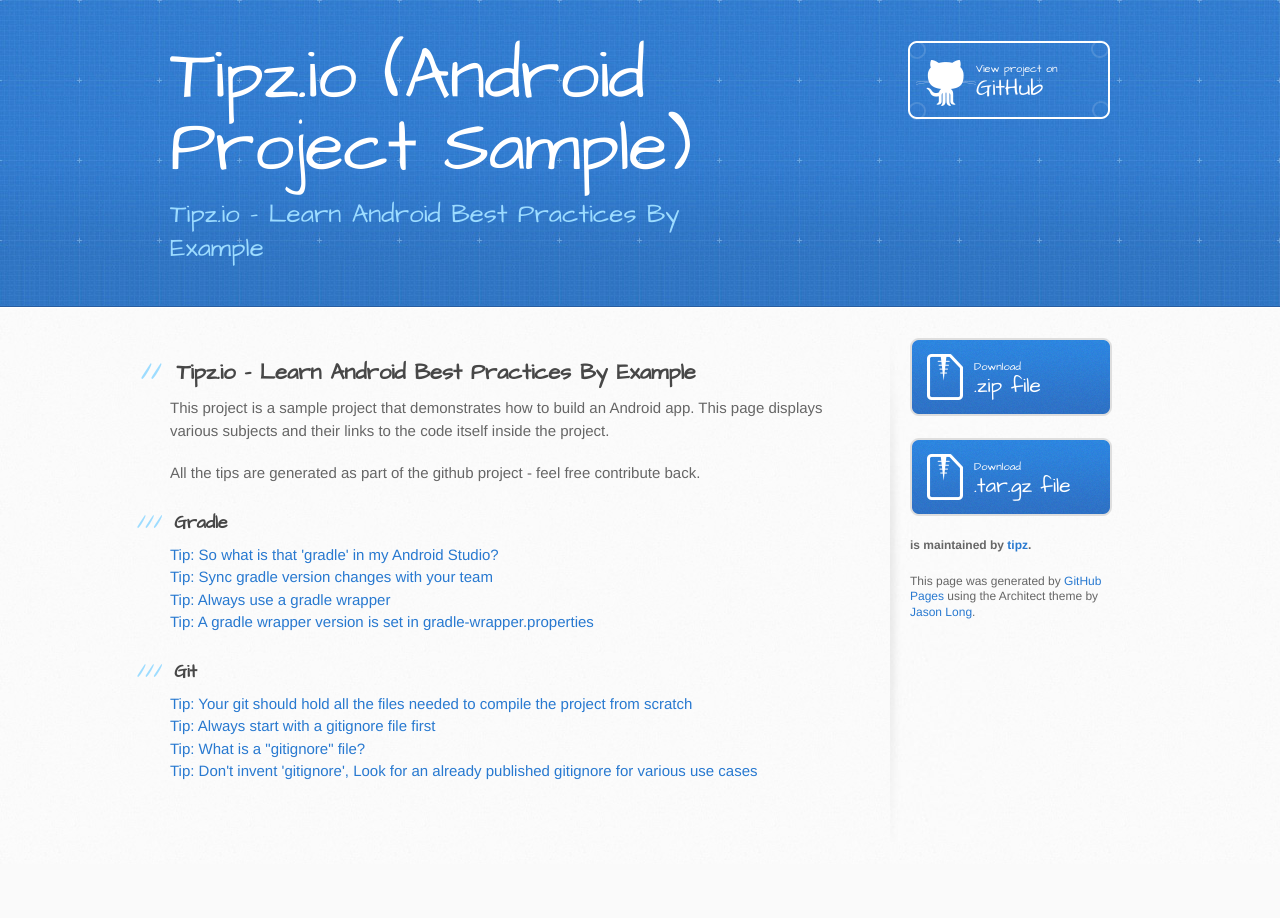
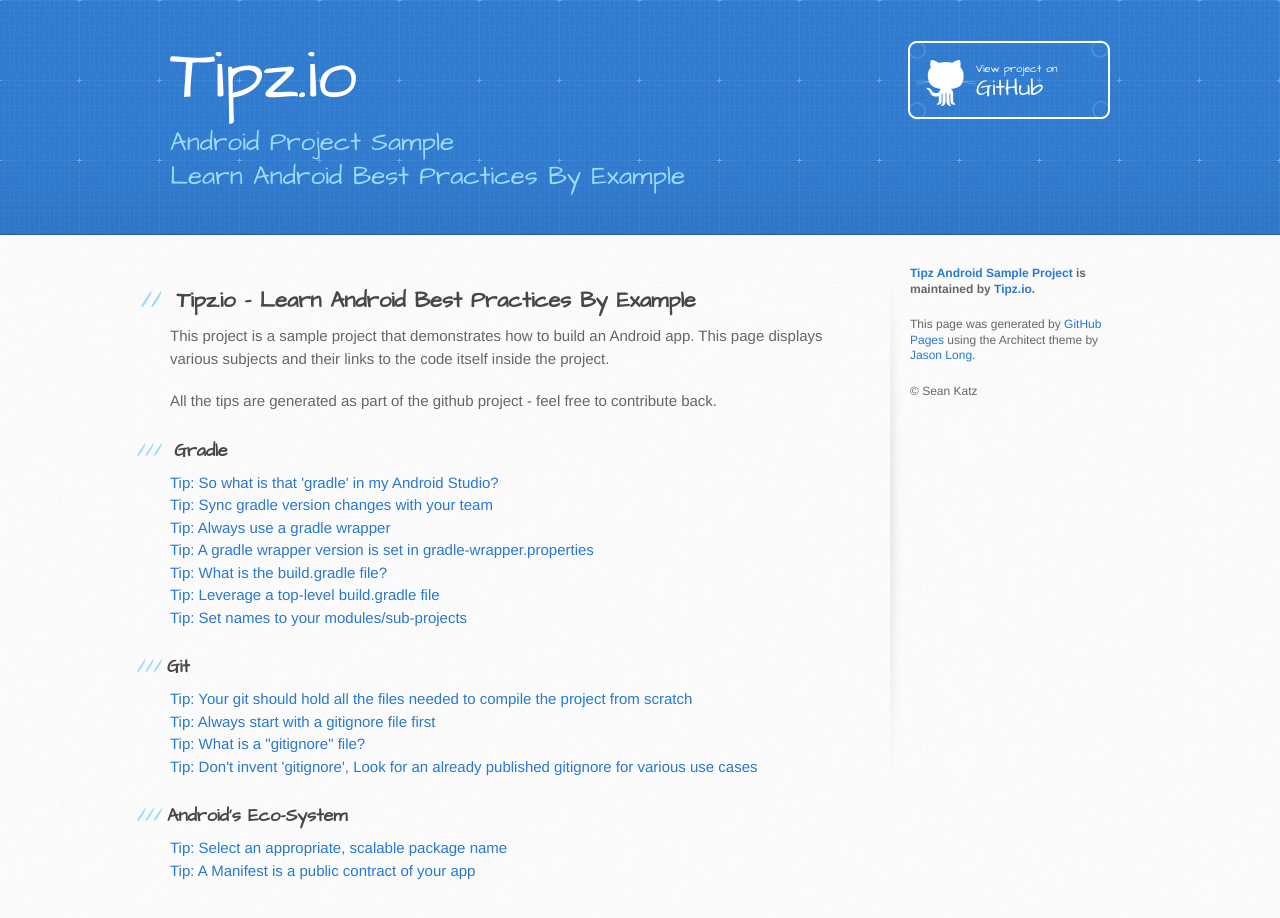
Before and after one commit to SeanZoR/tipz-android, a plain HTML site: page index.html in a window 1280 px wide. Before the commit the page ends 864 px from the top, so only its background shows below. Drawn offline with Linux system fonts and the light colour scheme.

Commit message:
Updating the index file and adding Eco-system section

```diff
--- a/index.html
+++ b/index.html
@@ -13,14 +13,15 @@
     <script src="//html5shiv.googlecode.com/svn/trunk/html5.js"></script>
     <![endif]-->
 
-    <title>Tipz.io (Android Project Sample) by tipz</title>
+    <title>Tipz.io Android Sample Project</title>
   </head>
 
   <body>
     <header>
       <div class="inner">
-        <h1>Tipz.io (Android Project Sample)</h1>
-        <h2>Tipz.io - Learn Android Best Practices By Example</h2>
+        <h1>Tipz.io</h1>
+        <h2>Android Project Sample</h2>
+        <h2>Learn Android Best Practices By Example</h2>
         <a href="https://github.com/tipz/tipz-android" class="button"><small>View project on</small> GitHub</a>
       </div>
     </header>
@@ -34,7 +35,7 @@
 <p>This project is a sample project that demonstrates how to build an Android app.
 This page displays various subjects and their links to the code itself inside the project.</p>
 
-<p>All the tips are generated as part of the github project - feel free contribute back.</p>
+<p>All the tips are generated as part of the github project - feel free to contribute back.</p>
 
 <h3>
 <a id="gradle" class="anchor" href="#gradle" aria-hidden="true"><span class="octicon octicon-link"></span></a>Gradle</h3>
@@ -42,30 +43,34 @@ This page displays various subjects and their links to the code itself inside th
 <p><a href="https://github.com/tipz/tipz-android/commit/e421bed4266d92ab378e51f4ff5aaadc1927bf86#commitcomment-9717409">Tip: So what is that 'gradle' in my Android Studio?</a><br>
 <a href="https://github.com/tipz/tipz-android/commit/e421bed4266d92ab378e51f4ff5aaadc1927bf86#commitcomment-9717309">Tip: Sync gradle version changes with your team</a><br>
 <a href="https://github.com/tipz/tipz-android/commit/e421bed4266d92ab378e51f4ff5aaadc1927bf86#commitcomment-9717411">Tip: Always use a gradle wrapper</a><br>
-<a href="https://github.com/tipz/tipz-android/commit/e421bed4266d92ab378e51f4ff5aaadc1927bf86">Tip: A gradle wrapper version is set in gradle-wrapper.properties</a>  </p>
+<a href="https://github.com/tipz/tipz-android/commit/e421bed4266d92ab378e51f4ff5aaadc1927bf86">Tip: A gradle wrapper version is set in gradle-wrapper.properties</a><br>
+<a href="https://github.com/tipz/tipz-android/commit/13a12ad01453b3fa05ba1023677b776075f35359#commitcomment-9717792">Tip: What is the build.gradle file?</a><br>
+<a href="https://github.com/tipz/tipz-android/commit/13a12ad01453b3fa05ba1023677b776075f35359#commitcomment-9717888">Tip: Leverage a top-level build.gradle file</a><br>
+<a href="https://github.com/tipz/tipz-android/commit/22ea32d6453e05bdf86a7fd144066fd2f5960a97#commitcomment-9718107">Tip: Set names to your modules/sub-projects</a><br>
+</p>
 
-<h3>
-<a id="git" class="anchor" href="#git" aria-hidden="true"><span class="octicon octicon-link"></span></a>Git</h3>
-
-<p><a href="https://github.com/tipz/tipz-android/commit/bb6a2499ed687e07d2902fe17fd3f9f0ba5e8d9b#commitcomment-9717180">Tip: Your git should hold all the files needed to compile the project from scratch</a><br>
+<h3><a id="git" class="anchor" href="#git" aria-hidden="true"><span class="octicon octicon-link"></span></a>Git</h3>
+<p>
+<a href="https://github.com/tipz/tipz-android/commit/bb6a2499ed687e07d2902fe17fd3f9f0ba5e8d9b#commitcomment-9717180">Tip: Your git should hold all the files needed to compile the project from scratch</a><br>
 <a href="https://github.com/tipz/tipz-android/commit/bb6a2499ed687e07d2902fe17fd3f9f0ba5e8d9b#commitcomment-9717168">Tip: Always start with a gitignore file first</a><br>
 <a href="https://github.com/tipz/tipz-android/commit/bb6a2499ed687e07d2902fe17fd3f9f0ba5e8d9b#commitcomment-9715909">Tip: What is a "gitignore" file?</a><br>
-<a href="https://github.com/tipz/tipz-android/commit/ccea9fbf7f56d0f508f95ce20edab4d50233b8c6#commitcomment-9715940">Tip: Don't invent 'gitignore', Look for an already published gitignore for various use cases</a>  </p>
+<a href="https://github.com/tipz/tipz-android/commit/ccea9fbf7f56d0f508f95ce20edab4d50233b8c6#commitcomment-9715940">Tip: Don't invent 'gitignore', Look for an already published gitignore for various use cases</a>
+</p>
+
+<h3><a id="android-ecosystem" class="anchor" href="#android-ecosystem" aria-hidden="true"><span class="octicon octicon-link"></span></a>Android's Eco-System</h3>
+<p>
+<a href="https://github.com/tipz/tipz-android/commit/cd20e62392b616647586a9d3b22187bd9862075e#commitcomment-9718393">Tip: Select an appropriate, scalable package name</a><br>
+<a href="https://github.com/tipz/tipz-android/commit/cd20e62392b616647586a9d3b22187bd9862075e#commitcomment-9718540">Tip: A Manifest is a public contract of your app</a><br>
+</p>
+
+
         </section>
 
         <aside id="sidebar">
-          <a href="https://github.com/tipz/tipz-android/zipball/master" class="button">
-            <small>Download</small>
-            .zip file
-          </a>
-          <a href="https://github.com/tipz/tipz-android/tarball/master" class="button">
-            <small>Download</small>
-            .tar.gz file
-          </a>
-
-          <p class="repo-owner"><a href="https://github.com/tipz/tipz-android"></a> is maintained by <a href="https://github.com/tipz">tipz</a>.</p>
+          <p class="repo-owner"><a href="https://github.com/tipz/tipz-android">Tipz Android Sample Project</a> is maintained by <a href="http://www.tipz.io">Tipz.io</a>.</p>
 
           <p>This page was generated by <a href="https://pages.github.com">GitHub Pages</a> using the Architect theme by <a href="https://twitter.com/jasonlong">Jason Long</a>.</p>
+          <p> © Sean Katz </p>
         </aside>
       </div>
     </div>
```
